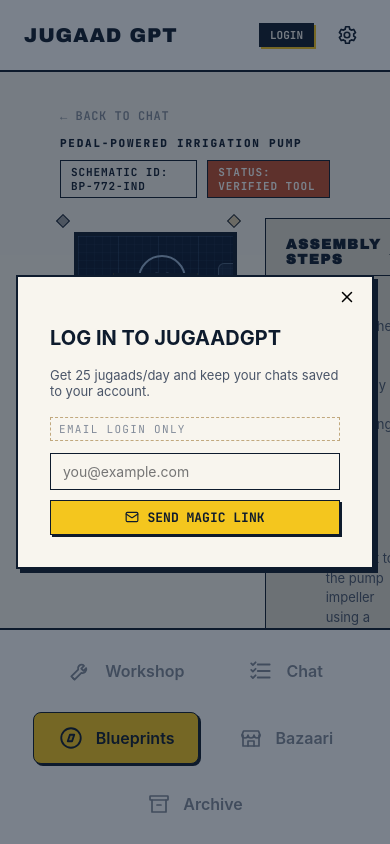
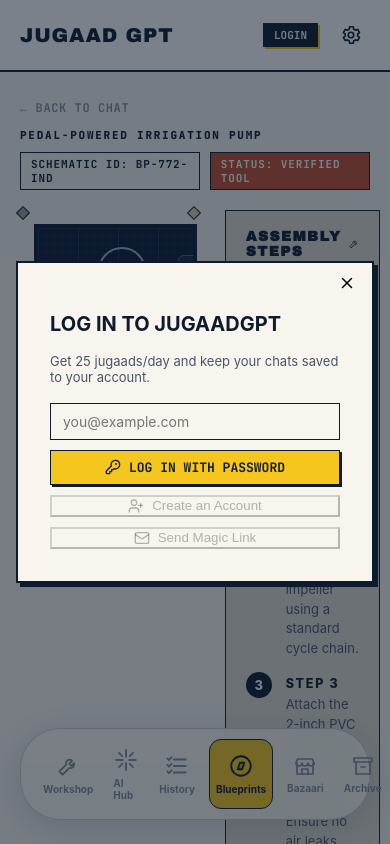
Before and after one commit to jayranedev/Odyssey-IUA-2026, a Next.js app in the folder jugaadgpt-frontend/web/: page /blueprints in a window 390 px wide. Both pictures are taken after a click on the button "LOGIN". Shown: the top 844 px of the page. Built offline with nearby package versions, Linux system fonts and the light colour scheme; no server answers.

Commit message:
historysssss 3

```diff
--- a/jugaadgpt-frontend/web/src/app/globals.css
+++ b/jugaadgpt-frontend/web/src/app/globals.css
@@ -214,3 +214,53 @@
 ::-webkit-scrollbar-thumb {
   background: var(--jg2-ink);
 }
+
+/* Mobile Nav Match Native App */
+@media (max-width: 768px) {
+  .jg2-header {
+    padding: 16px 20px !important;
+  }
+  .jg2-main {
+    padding: 24px 20px 100px 20px !important;
+  }
+  .jg2-bottomnav {
+    position: fixed;
+    bottom: 24px;
+    left: 20px;
+    right: 20px;
+    border-radius: 40px;
+    background: rgba(253, 252, 240, 0.85); /* semi-transparent jg2-paper */
+    backdrop-filter: blur(12px);
+    -webkit-backdrop-filter: blur(12px);
+    border: 1.5px solid rgba(14, 27, 45, 0.2);
+    box-shadow: 0 8px 32px rgba(14, 27, 45, 0.15);
+    padding: 10px 16px !important;
+    gap: 8px !important;
+    justify-content: space-between !important;
+    flex-wrap: nowrap !important;
+    z-index: 100;
+  }
+  .jg2-navitem {
+    flex-direction: column !important;
+    padding: 8px 6px !important;
+    gap: 4px !important;
+    flex: 1;
+    border-radius: 12px !important;
+    align-items: center;
+    justify-content: center;
+  }
+  .jg2-navitem span {
+    font-size: 10px;
+    font-weight: 700;
+    text-transform: capitalize;
+    color: var(--jg2-mute);
+  }
+  .jg2-navitem.active {
+    border: 1px solid var(--jg2-ink) !important;
+    background: var(--jg2-yellow) !important;
+    box-shadow: none !important;
+  }
+  .jg2-navitem.active span {
+    color: var(--jg2-ink);
+  }
+}
--- a/jugaadgpt-frontend/web/src/components/AppShell.jsx
+++ b/jugaadgpt-frontend/web/src/components/AppShell.jsx
@@ -30,17 +30,15 @@
       </header>
 
       {/* Body */}
-      <main className={bgClass} style={{
-        flex: 1, overflow: 'auto', position: 'relative',
-        padding: '32px 60px',
-      }}>
+      <main className={`jg2-main ${bgClass}`}>
         {children}
       </main>
 
       {/* Bottom nav */}
       <nav className="jg2-bottomnav" style={{ flexWrap: 'wrap' }}>
         <NavItem id="workshop" active={active === 'workshop'} label="Workshop" icon={<IconTools size={26} stroke={1.7}/>} />
-        <NavItem id="chat" active={active === 'chat'} label="Chat" icon={<IconListCheck size={26} stroke={1.7}/>} />
+        <NavItem id="chat" active={active === 'chat'} label="AI Hub" icon={<IconSparkle size={26} stroke={1.7}/>} />
+        <NavItem id="chat?history=true" active={false} label="History" icon={<IconListCheck size={26} stroke={1.7}/>} />
         <NavItem id="blueprints" active={active === 'blueprints'} label="Blueprints" icon={<IconCompass size={26} stroke={1.7}/>} />
         <NavItem id="bazaari" active={active === 'bazaari'} label="Bazaari" icon={<IconStorefront size={24} stroke={1.7}/>} />
         <NavItem id="archive" active={active === 'archive'} label="Archive" icon={<IconArchive size={24} stroke={1.7}/>} />
--- a/jugaadgpt-frontend/web/src/components/ChatScreen.jsx
+++ b/jugaadgpt-frontend/web/src/components/ChatScreen.jsx
@@ -447,6 +447,12 @@
     bottomRef.current?.scrollIntoView({ behavior: 'smooth' });
   }, [messages]);
 
+  useEffect(() => {
+    if (searchParams?.get('history') === 'true') {
+      setShowSessions(true);
+    }
+  }, [searchParams]);
+
   // Auto-save session after each message
   useEffect(() => {
     if (messages.length) persistSession(sessionId, messages);
--- a/jugaadgpt-frontend/web/src/components/LoginModal.jsx
+++ b/jugaadgpt-frontend/web/src/components/LoginModal.jsx
@@ -1,38 +1,67 @@
 'use client';
 import React, { useState } from 'react';
-import { X, Mail } from 'lucide-react';
+import { X, Mail, KeyRound, UserPlus } from 'lucide-react';
 import { useAuth } from '../context/AuthContext';
 
-// Login modal — email OTP, styled to the JugaadGPT
+// Login modal — email OTP & Password, styled to the JugaadGPT
 // paper/ink/yellow design language (same tokens as the chat UI).
 
 const LoginModal = () => {
-  const { loginOpen, closeLogin, sendOtp, verifyOtp, authEnabled } = useAuth();
-  const [step, setStep] = useState('start'); // start | code
+  const { loginOpen, closeLogin, sendOtp, signInWithPassword, signUpWithPassword, authEnabled } = useAuth();
+  const [step, setStep] = useState('start'); // start | password-login | password-signup | magic-link-sent
   const [email, setEmail] = useState('');
-  const [code, setCode] = useState('');
+  const [password, setPassword] = useState('');
   const [busy, setBusy] = useState(false);
   const [error, setError] = useState('');
 
   if (!loginOpen) return null;
 
-  const handleSendOtp = async () => {
+  const handleSendMagicLink = async () => {
     if (!email.trim()) return;
     setBusy(true); setError('');
     const { error: err } = await sendOtp(email.trim());
     setBusy(false);
     if (err) { setError(err.message); return; }
-    setStep('code');
+    setStep('magic-link-sent');
   };
 
-  const handleVerify = async () => {
-    if (!code.trim()) return;
+  const handlePasswordLogin = async () => {
+    if (!email.trim() || !password.trim()) return;
     setBusy(true); setError('');
-    const { error: err } = await verifyOtp(email.trim(), code.trim());
+    const { error: err } = await signInWithPassword(email.trim(), password);
     setBusy(false);
     if (err) { setError(err.message); return; }
-    // onAuthStateChange in AuthContext closes the modal + claims sessions
+    // onAuthStateChange handles closing modal
   };
+
+  const handlePasswordSignup = async () => {
+    if (!email.trim() || !password.trim()) return;
+    if (password.length < 6) { setError('Password must be at least 6 characters'); return; }
+    setBusy(true); setError('');
+    const { error: err } = await signUpWithPassword(email.trim(), password);
+    setBusy(false);
+    if (err) {
+      setError(err.message);
+      return;
+    }
+    // Signup successful. Some Supabase configs require email verification.
+    setError('Signup successful! If you are not automatically logged in, check your email for a verification link.');
+  };
+
+  const renderInput = (type, value, onChange, placeholder, onEnter) => (
+    <input
+      type={type}
+      value={value}
+      onChange={(e) => onChange(e.target.value)}
+      onKeyDown={(e) => e.key === 'Enter' && onEnter?.()}
+      placeholder={placeholder}
+      style={{
+        width: '100%', boxSizing: 'border-box', padding: '9px 12px',
+        border: '1.5px solid var(--jg2-ink)', fontSize: 14, marginBottom: 10,
+        fontFamily: 'inherit', background: 'var(--jg2-paper)',
+      }}
+    />
+  );
 
   return (
     <div
@@ -76,56 +105,54 @@
 
         {authEnabled && step === 'start' && (
           <>
-            <div style={{ display: 'inline-flex', padding: '4px 8px', marginBottom: 12, border: '1px dashed var(--jg2-kraft-deep)', fontSize: 11, fontFamily: 'JetBrains Mono, monospace', textTransform: 'uppercase', letterSpacing: '0.12em', color: 'var(--jg2-mute)' }}>
-              Email login only
-            </div>
+            {renderInput('email', email, setEmail, 'you@example.com')}
 
-            <input
-              type="email"
-              value={email}
-              onChange={(e) => setEmail(e.target.value)}
-              onKeyDown={(e) => e.key === 'Enter' && handleSendOtp()}
-              placeholder="you@example.com"
-              style={{
-                width: '100%', boxSizing: 'border-box', padding: '9px 12px',
-                border: '1.5px solid var(--jg2-ink)', fontSize: 14, marginBottom: 10,
-                fontFamily: 'inherit', background: 'var(--jg2-paper)',
-              }}
-            />
-            <button
-              className="jg2-btn-yellow"
-              style={{ width: '100%', display: 'inline-flex', justifyContent: 'center', alignItems: 'center', gap: 8 }}
-              onClick={handleSendOtp}
-              disabled={busy}
-            >
-              <Mail size={14} /> {busy ? 'Sending…' : 'Send magic link'}
+            <button className="jg2-btn-yellow" style={{ width: '100%', marginBottom: 10, display: 'flex', justifyContent: 'center', gap: 8 }} onClick={() => setStep('password-login')} disabled={!email.trim()}>
+              <KeyRound size={16} /> Log in with Password
+            </button>
+            <button className="jg2-btn" style={{ width: '100%', marginBottom: 10, display: 'flex', justifyContent: 'center', gap: 8, background: 'var(--jg2-paper)' }} onClick={() => setStep('password-signup')} disabled={!email.trim()}>
+              <UserPlus size={16} /> Create an Account
+            </button>
+            <button className="jg2-btn" style={{ width: '100%', display: 'flex', justifyContent: 'center', gap: 8, background: 'var(--jg2-paper)' }} onClick={handleSendMagicLink} disabled={busy || !email.trim()}>
+              <Mail size={16} /> {busy ? 'Sending…' : 'Send Magic Link'}
             </button>
           </>
         )}
 
-        {authEnabled && step === 'code' && (
+        {authEnabled && (step === 'password-login' || step === 'password-signup') && (
+          <>
+            {renderInput('email', email, setEmail, 'you@example.com')}
+            {renderInput('password', password, setPassword, 'Enter password', step === 'password-login' ? handlePasswordLogin : handlePasswordSignup)}
+
+            <button
+              className="jg2-btn-yellow"
+              style={{ width: '100%', marginBottom: 10 }}
+              onClick={step === 'password-login' ? handlePasswordLogin : handlePasswordSignup}
+              disabled={busy}
+            >
+              {busy ? 'Please wait...' : step === 'password-login' ? 'Log in' : 'Sign up'}
+            </button>
+
+            <button onClick={() => setStep('start')} style={{ background: 'none', border: 'none', cursor: 'pointer', fontSize: 12, color: 'var(--jg2-graphite)', textDecoration: 'underline' }}>
+              Back to options
+            </button>
+          </>
+        )}
+
+        {authEnabled && step === 'magic-link-sent' && (
           <>
             <p style={{ fontSize: 13, color: 'var(--jg2-graphite)', marginBottom: 10, lineHeight: 1.5 }}>
               We sent a secure magic link to <strong>{email}</strong>.
               Check your inbox and click the link to log in!
             </p>
-            <div style={{ padding: 12, background: 'var(--jg2-kraft-light)', borderRadius: 6, fontSize: 12, color: 'var(--jg2-ink)', marginBottom: 10, lineHeight: 1.5, fontFamily: 'JetBrains Mono, monospace' }}>
-              You can close this window. The magic link will automatically log you in.
-            </div>
-            <button
-              onClick={() => { setStep('start'); }}
-              style={{
-                background: 'none', border: 'none', cursor: 'pointer', marginTop: 10,
-                fontSize: 12, color: 'var(--jg2-graphite)', textDecoration: 'underline',
-              }}
-            >
-              Use a different email
+            <button onClick={() => setStep('start')} style={{ background: 'none', border: 'none', cursor: 'pointer', marginTop: 10, fontSize: 12, color: 'var(--jg2-graphite)', textDecoration: 'underline' }}>
+              Back
             </button>
           </>
         )}
 
         {error && (
-          <p style={{ fontSize: 12, color: 'var(--jg2-brick)', marginTop: 10 }}>{error}</p>
+          <p style={{ fontSize: 12, color: error.includes('successful') ? 'var(--jg2-ink)' : 'var(--jg2-brick)', marginTop: 10 }}>{error}</p>
         )}
       </div>
     </div>
--- a/jugaadgpt-frontend/web/src/context/AuthContext.jsx
+++ b/jugaadgpt-frontend/web/src/context/AuthContext.jsx
@@ -13,6 +13,8 @@
   signInWithGoogle: async () => {},
   sendOtp: async () => {},
   verifyOtp: async () => {},
+  signInWithPassword: async () => {},
+  signUpWithPassword: async () => {},
   signOut: async () => {},
 });
 
@@ -95,6 +97,16 @@
     return supabase.auth.verifyOtp({ email, token, type: 'email' });
   }, []);
 
+  const signInWithPassword = useCallback(async (email, password) => {
+    if (!authEnabled) return { error: { message: 'Auth not configured' } };
+    return supabase.auth.signInWithPassword({ email, password });
+  }, []);
+
+  const signUpWithPassword = useCallback(async (email, password) => {
+    if (!authEnabled) return { error: { message: 'Auth not configured' } };
+    return supabase.auth.signUp({ email, password });
+  }, []);
+
   const signOut = useCallback(async () => {
     if (!authEnabled) return;
     await supabase.auth.signOut();
@@ -112,6 +124,8 @@
         signInWithGoogle,
         sendOtp,
         verifyOtp,
+        signInWithPassword,
+        signUpWithPassword,
         signOut,
       }}
     >
```
